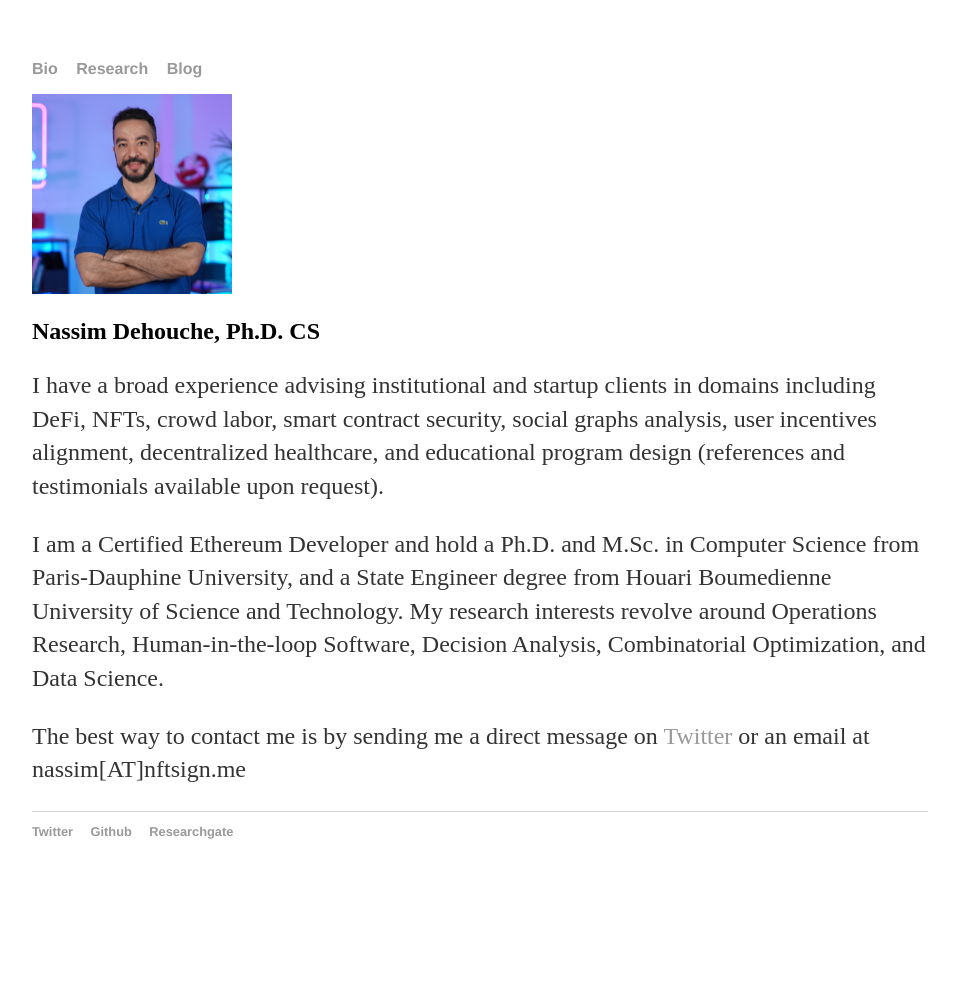
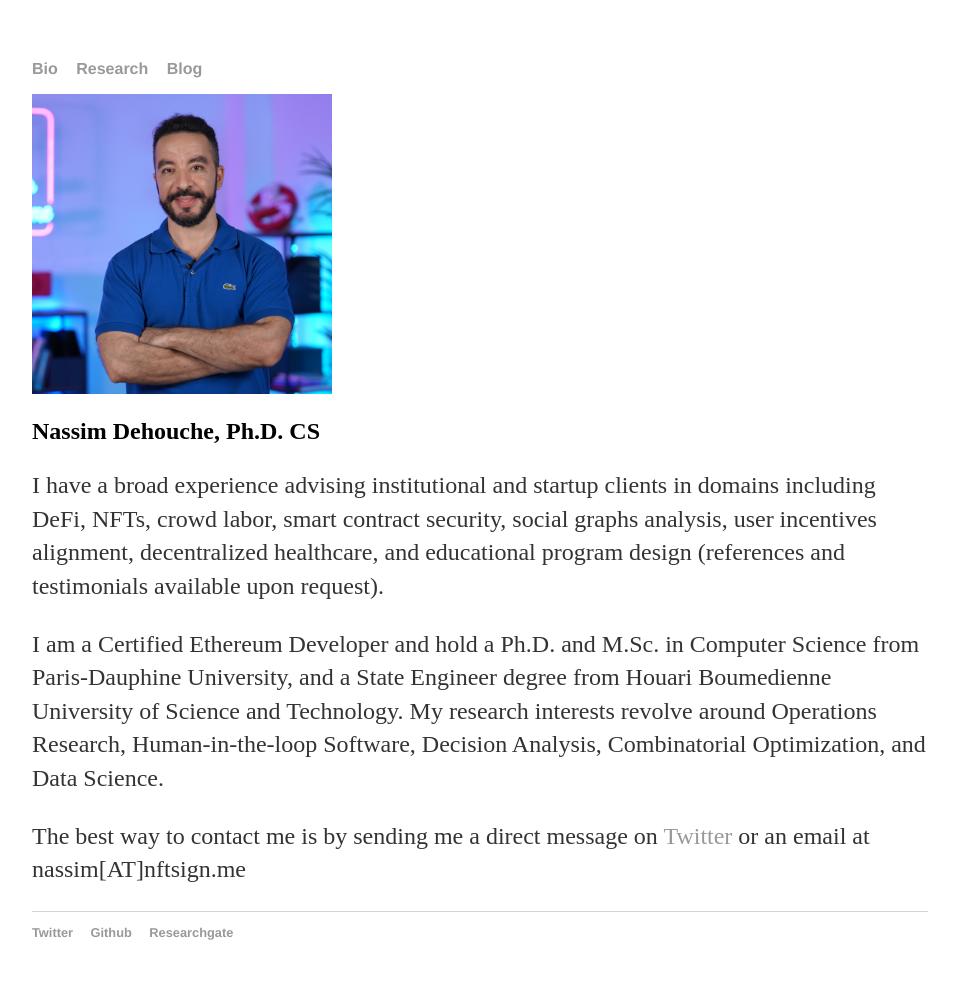
Before and after one commit to ndehouche/ndehouche.github.io, a Jekyll site: the page built from index.html, in a window 1280 px wide. Shown: the whole page, without its empty margins (160-1117 px from the left). Built offline with Jekyll 4.4.1, drawn with Linux system fonts in a browser that asks for light colours; before the commit the page ends 900 px from its top, so only the background shows below that.

Commit message:
Update index.html

```diff
--- a/index.html
+++ b/index.html
@@ -3,7 +3,7 @@ layout: default
 title: Nassim Dehouche
 ---
 <div class="blurb">
-	<img src="nassim.png" width=200px></img>
+	<img src="nassim.png" width=300px></img>
 	<h2>Nassim Dehouche, Ph.D. CS</h2>
 	  <p>I have a broad experience advising institutional and startup clients in domains including DeFi, NFTs, crowd labor, smart contract security, social graphs analysis, user incentives alignment, decentralized healthcare, and educational program design (references and testimonials available upon request).
 	      <p>I am a Certified Ethereum Developer and hold a Ph.D. and M.Sc. in Computer Science from Paris-Dauphine University, and a State Engineer degree from Houari Boumedienne University of Science and Technology. My research interests revolve around Operations Research, Human-in-the-loop Software, Decision Analysis, Combinatorial Optimization, and Data Science. </p>
```
